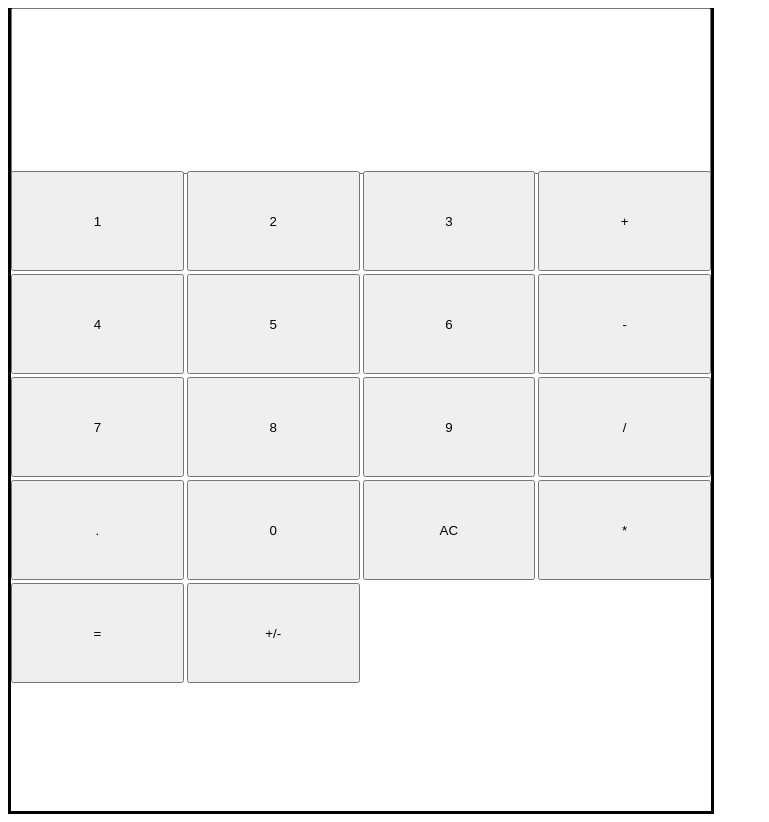
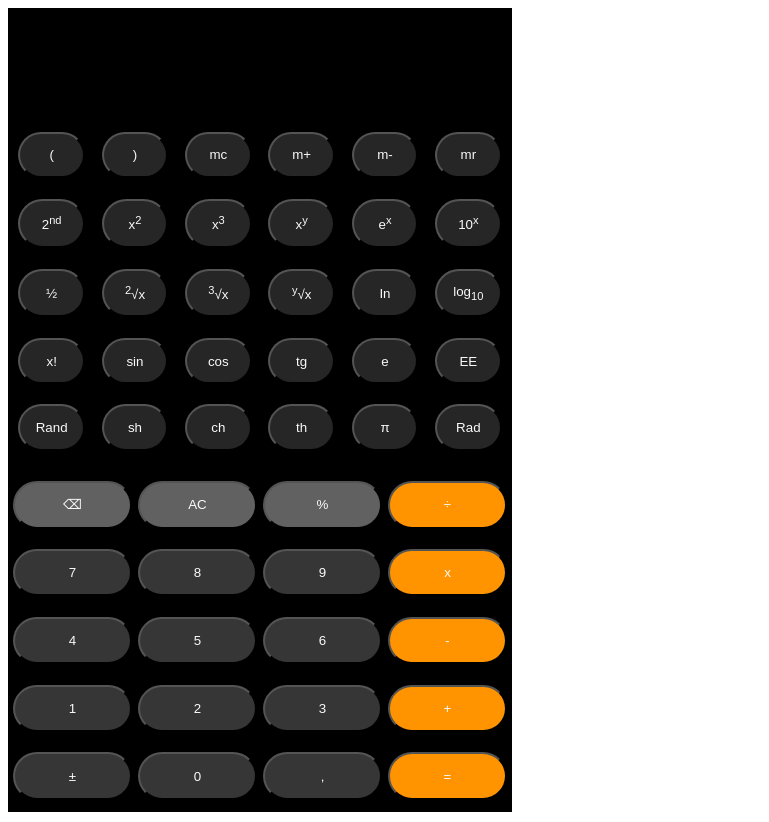
Before and after one commit to EltsovAleksandr/layout, a Flask app: page / in a window 1280 px wide. Shown: the whole page, without its empty margins (0-769 px from the left). Run offline with Flask 3, Linux system fonts and the light colour scheme.

Commit message:
Работа с калькулятором (оформление)

```diff
--- a/Hello/python_project/calc/static/style_1.css
+++ b/Hello/python_project/calc/static/style_1.css
@@ -2,6 +2,7 @@
     width: 700px;
     height: 800px;
     border: 3px solid black;
+    /* background: black; */
     /* border-radius: 20%; */
 }
 
@@ -14,6 +15,12 @@
     align-items: center;
     font-size: 30px;
 }
+.science{
+    width: 100%;
+    display: grid;
+    grid-template-columns: repeat(4, 1fr);
+    grid-template-rows: 1fr 1fr 1fr;
+}
 .btn-keybord{
     width: auto ;
     height: auto;
@@ -22,12 +29,13 @@
     display: grid;
     grid-template-columns: repeat(4, 1fr);
     grid-template-rows: 1fr 1fr 1fr;
-    color: antiquewhite;
+    color: rgb(88, 85, 81);
     /* border: 3px solid rgb(0, 255, 119); */
 }
 .keyboard{
-    width: auto;
+    width: 100px;
     height: 100px;
+    border-radius: 50%;
 }
 .screen-input{
     width: 100%;
--- /dev/null
+++ b/Hello/python_project/calc/static/style_2.css
@@ -0,0 +1,94 @@
+.calculator{
+    width: 90%;
+    max-width: 500px;
+    min-width: 250px;
+    height: 800px;
+    border: 2px solid black;
+    background-color: rgb(0, 0, 0);
+    display: grid;
+    grid-template-columns: repeat(1, 1fr);
+    grid-template-rows: repeat(1, 0.3fr 1fr 1fr);
+    gap: 10px;
+    grid-template-areas:
+        "screen"
+        "science"
+        "num-ops";
+
+}
+
+
+.screen{
+    grid-area: screen;
+    width: 100%;
+    height: 50%;
+
+
+}
+
+.screen-input{
+    width: 99%;
+    height: 50%;
+    border: none;
+    font-size: 30px;
+    background-color: black;
+    color: aliceblue;
+}
+.science{
+    grid-area: science;
+    display: grid;
+    min-width: 25px;
+    grid-template-columns: repeat(6, 1fr);
+    place-items: center;
+}
+.science button{
+    width: 80%;
+    height: 70%;
+    border-radius: 25px;
+    background-color: #262626;
+}
+.num-ops{
+    grid-area: num-ops;
+    display: grid;
+    grid-template-columns: repeat(1, 3fr 1fr);
+
+}
+.numbers{
+    width: 100%;
+    display: grid;
+    grid-template-columns: repeat(3, 1fr);
+    place-items: center;
+
+}
+.numbers button{
+    width: 95%;
+    height: 70%;
+    border-radius: 45px;
+    background-color: #363636;
+
+}
+.operators{
+    display: grid;
+    width: 100%;
+    place-items: center;
+}
+#btn-del, #AC, #btn-procent{
+    background-color: #616161;
+}
+.operators button{
+    width: 95%;
+    height: 70%;
+    border-radius: 45px;
+    background-color: #FF9300;
+}
+
+.btn-keybord{
+    color: rgb(88, 85, 81);
+    /* border: 3px solid rgb(0, 255, 119); */
+}
+.keyboard{
+    width: 70%;
+    height: 95%;
+    border-radius: 50%;
+    color: rgb(250, 250, 250);
+    background-color: rgb(72, 69, 69);
+}
--- a/Hello/python_project/calc/templates/index.html
+++ b/Hello/python_project/calc/templates/index.html
@@ -3,15 +3,18 @@
     <head>
         <meta charset="UTF-8" />
         <meta name="viewport" content="width=device-width, initial-scale=1.0" />
+        <!-- <link
+            rel="stylesheet"
+            href="{{ url_for('static', filename='style_1.css') }}"
+        /> -->
         <link
             rel="stylesheet"
-            href="{{ url_for('static', filename='style_1.css') }}"
+            href="{{ url_for('static', filename='style_2.css') }}"
         />
         <title>Калькулятор</title>
     </head>
     <body>
         <form method="POST" class="calculator" action="/">
-            <div class="border-calc">
             <div class="screen">
                 <input
                     class="screen-input"
@@ -21,25 +24,63 @@
                     value="{{ result }}"
                 />
             </div>
-                <div class="btn-keybord">
+            <div class="science">
+                <button type="button" class="keyboard">(</button>
+                <button type="button" class="keyboard">)</button>
+                <button type="button" class="keyboard">mc</button>
+                <button type="button" class="keyboard">m+</button>
+                <button type="button" class="keyboard">m-</button>
+                <button type="button" class="keyboard">mr</button>
+                <button type="button" class="keyboard">2<sup>nd</sup></button>
+                <button type="button" class="keyboard">x<sup>2</sup></button>
+                <button type="button" class="keyboard">x<sup>3</sup></button>
+                <button type="button" class="keyboard">x<sup>y</sup></button>
+                <button type="button" class="keyboard">e<sup>x</sup></button>
+                <button type="button" class="keyboard">10<sup>x</sup></button>
+                <button type="button" class="keyboard">&frac12;</button>
+                <button type="button" class="keyboard"><sup>2</sup>&radic;x</sup></button>
+                <button type="button" class="keyboard"><sup>3</sup>&radic;x</button>
+                <button type="button" class="keyboard"><sup>y</sup>&radic;x</button>
+                <button type="button" class="keyboard">In</button>
+                <button type="button" class="keyboard">log<sub>10</sub></button>
+                <button type="button" class="keyboard">x!</button>
+                <button type="button" class="keyboard">sin</button>
+                <button type="button" class="keyboard">cos</button>
+                <button type="button" class="keyboard">tg</button>
+                <button type="button" class="keyboard">e</button>
+                <button type="button" class="keyboard">EE</button>
+                <button type="button" class="keyboard">Rand</button>
+                <button type="button" class="keyboard">sh</button>
+                <button type="button" class="keyboard">ch</button>
+                <button type="button" class="keyboard">th</button>
+                <button type="button" class="keyboard">&pi;</button>
+                <button type="button" class="keyboard">Rad</button>
+
+            </div>
+            <div class="num-ops">
+                <div class="numbers">
+                    <button type="button" class="keyboard" id="btn-del">&#9003;</button>
+                    <button type="button" class="keyboard" id="AC">AC</button>
+                    <button type="button" class="keyboard" id="btn-procent">%</button>
+                    <button type="button" class="keyboard">7</button>
+                    <button type="button" class="keyboard">8</button>
+                    <button type="button" class="keyboard">9</button>
+                    <button type="button" class="keyboard">4</button>
+                    <button type="button" class="keyboard">5</button>
+                    <button type="button" class="keyboard">6</button>
                     <button type="button" class="keyboard">1</button>
                     <button type="button" class="keyboard">2</button>
                     <button type="button" class="keyboard">3</button>
+                    <button type="button" class="keyboard">&plusmn;</button>
+                    <button type="button" class="keyboard">0</button>
+                    <button type="button" class="keyboard">,</button>
+                </div>
+                <div class="operators">
+                    <button type="button" class="keyboard">&divide;</button>
+                    <button type="button" class="keyboard">x</button>
+                    <button type="button" class="keyboard">-</button>
                     <button type="button" class="keyboard">+</button>
-                    <button type="button" class="keyboard">4</button>
-                    <button type="button" class="keyboard">5</button>
-                    <button type="button" class="keyboard">6</button>
-                    <button type="button" class="keyboard">-</button>
-                    <button type="button" class="keyboard">7</button>
-                    <button type="button" class="keyboard">8</button>
-                    <button type="button" class="keyboard">9</button>
-                    <button type="button" class="keyboard">/</button>
-                    <button type="button" class="keyboard">.</button>
-                    <button type="button" class="keyboard">0</button>
-                    <button type="button" class="keyboard">AC</button>
-                    <button type="button" class="keyboard">*</button>
                     <button type="button" class="keyboard">=</button>
-                    <button type="button" class="keyboard">+/-</button>
                 </div>
             </div>
         </form>
```
Also changed, not shown: Hello/python_project/lesson_2.py (+3 -5 lines), Hello/lesson/lesson.py (added), 1 other file. Lines whose indentation alone changed are shown as unchanged.
